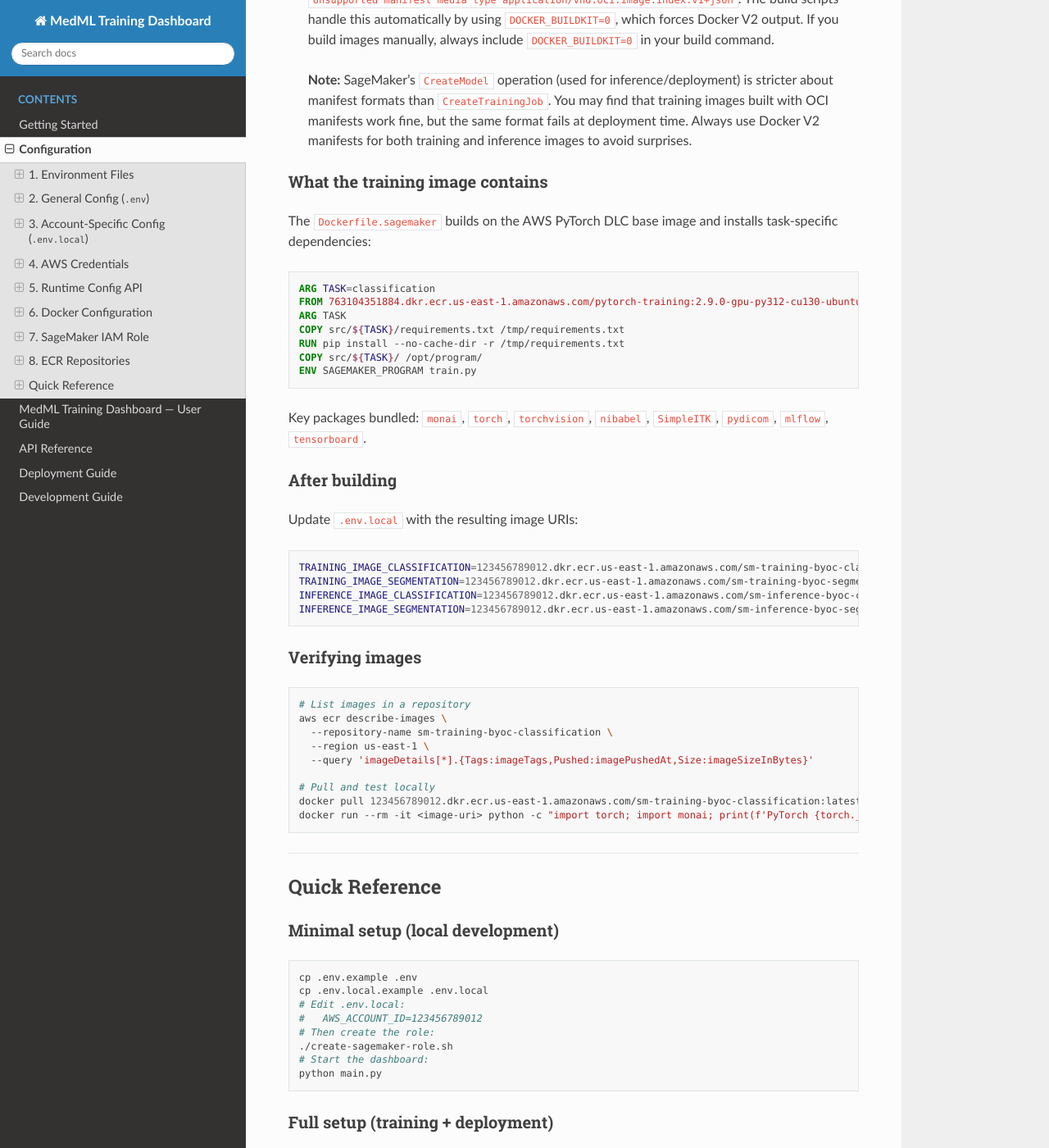
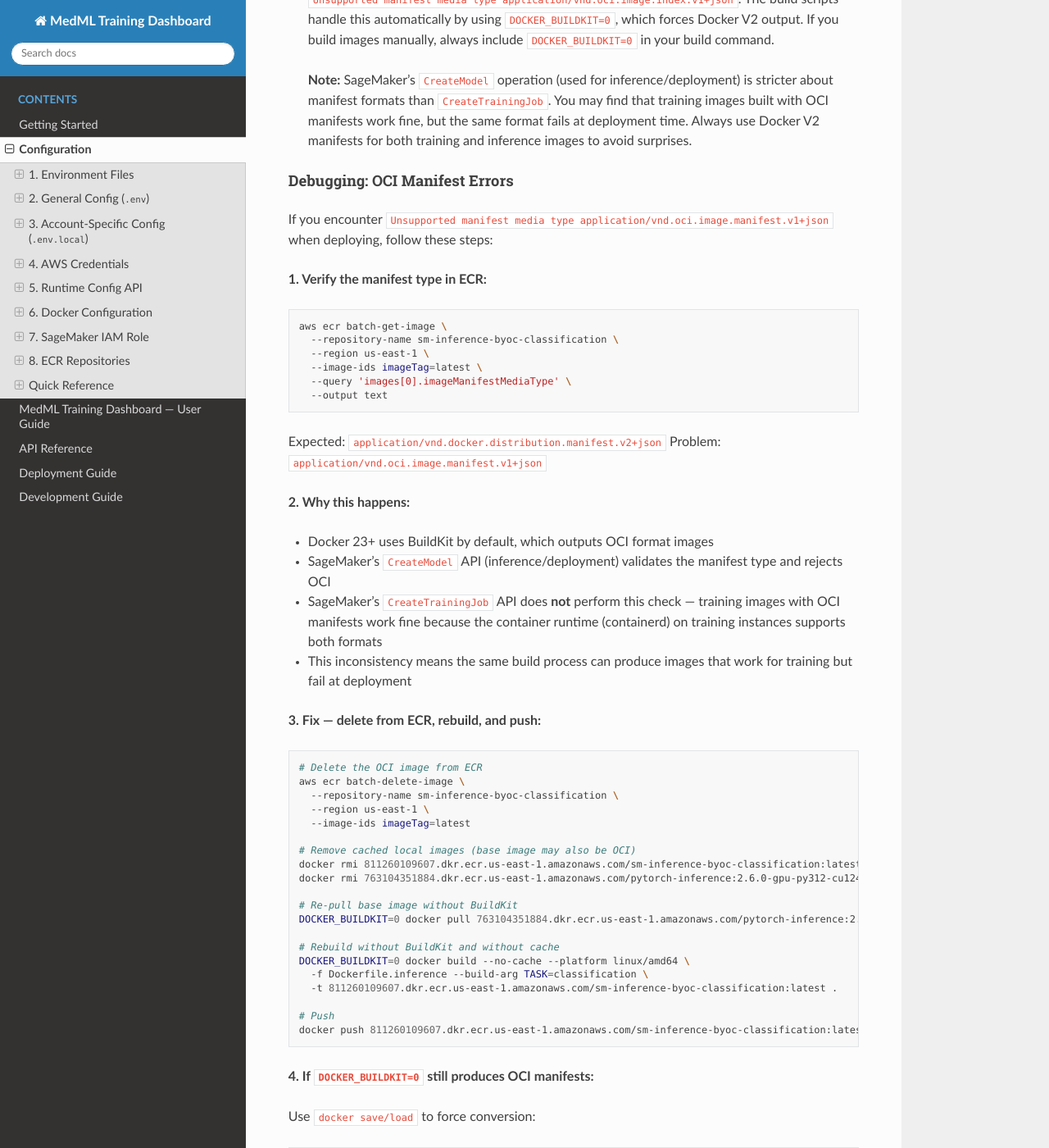
Before and after one commit to aws-samples/sample-medical-imaging-mlops, a Sphinx documentation site: the page built from docs/configuration.md, in a window 1280 px wide and 1400 px high, scrolled down 10447 px. Shown: the whole window at 82% size. Built offline with Sphinx 7.4.7 and the Read the Docs theme 3.1.0, drawn with Linux system fonts in a browser that asks for light colours; some of the changed text lies outside the part shown.

Commit message:
Docs: add OCI manifest debugging section with step-by-step fix and references

````diff
--- a/docs/configuration.md
+++ b/docs/configuration.md
@@ -450,6 +450,89 @@ Each script automatically:
 >
 > **Note:** SageMaker's `CreateModel` operation (used for inference/deployment) is stricter about manifest formats than `CreateTrainingJob`. You may find that training images built with OCI manifests work fine, but the same format fails at deployment time. Always use Docker V2 manifests for both training and inference images to avoid surprises.
 
+#### Debugging: OCI Manifest Errors
+
+If you encounter `Unsupported manifest media type application/vnd.oci.image.manifest.v1+json` when deploying, follow these steps:
+
+**1. Verify the manifest type in ECR:**
+
+```bash
+aws ecr batch-get-image \
+  --repository-name sm-inference-byoc-classification \
+  --region us-east-1 \
+  --image-ids imageTag=latest \
+  --query 'images[0].imageManifestMediaType' \
+  --output text
+```
+
+Expected: `application/vnd.docker.distribution.manifest.v2+json`
+Problem: `application/vnd.oci.image.manifest.v1+json`
+
+**2. Why this happens:**
+
+- Docker 23+ uses BuildKit by default, which outputs OCI format images
+- SageMaker's `CreateModel` API (inference/deployment) validates the manifest type and rejects OCI
+- SageMaker's `CreateTrainingJob` API does **not** perform this check — training images with OCI manifests work fine because the container runtime (containerd) on training instances supports both formats
+- This inconsistency means the same build process can produce images that work for training but fail at deployment
+
+**3. Fix — delete from ECR, rebuild, and push:**
+
+```bash
+# Delete the OCI image from ECR
+aws ecr batch-delete-image \
+  --repository-name sm-inference-byoc-classification \
+  --region us-east-1 \
+  --image-ids imageTag=latest
+
+# Remove cached local images (base image may also be OCI)
+docker rmi 811260109607.dkr.ecr.us-east-1.amazonaws.com/sm-inference-byoc-classification:latest
+docker rmi 763104351884.dkr.ecr.us-east-1.amazonaws.com/pytorch-inference:2.6.0-gpu-py312-cu124-ubuntu22.04-sagemaker
+
+# Re-pull base image without BuildKit
+DOCKER_BUILDKIT=0 docker pull 763104351884.dkr.ecr.us-east-1.amazonaws.com/pytorch-inference:2.6.0-gpu-py312-cu124-ubuntu22.04-sagemaker
+
+# Rebuild without BuildKit and without cache
+DOCKER_BUILDKIT=0 docker build --no-cache --platform linux/amd64 \
+  -f Dockerfile.inference --build-arg TASK=classification \
+  -t 811260109607.dkr.ecr.us-east-1.amazonaws.com/sm-inference-byoc-classification:latest .
+
+# Push
+docker push 811260109607.dkr.ecr.us-east-1.amazonaws.com/sm-inference-byoc-classification:latest
+```
+
+**4. If `DOCKER_BUILDKIT=0` still produces OCI manifests:**
+
+Use `docker save/load` to force conversion:
+
+```bash
+docker save <image-uri>:latest -o /tmp/inference.tar
+docker rmi <image-uri>:latest
+docker load -i /tmp/inference.tar
+docker push <image-uri>:latest
+rm /tmp/inference.tar
+```
+
+Or configure the Docker daemon to disable OCI output:
+
+```bash
+sudo tee /etc/docker/daemon.json <<'EOF'
+{
+  "features": {
+    "containerd-snapshotter": false
+  }
+}
+EOF
+sudo systemctl restart docker
+```
+
+**5. References:**
+
+- [AWS re:Post — OCI format unsupported when creating a SageMaker model](https://repost.aws/questions/QUQgFRXiCYTjCtyxH_e2x9yg/oci-format-unsupported-when-creating-a-sagemaker-model)
+- [AWS re:Post — Manifest error when staging ML model](https://repost.aws/questions/QUYwYL0SKaTQWvQMyqCSBvdQ/manifest-error-when-staging-ml-model)
+- [Stack Overflow — Error when using CreateModel for SageMaker](https://stackoverflow.com/questions/74229726/error-when-using-createmodel-function-for-sagemaker)
+- [MLflow GitHub Issue #13834 — Unsupported manifest media type](https://github.com/mlflow/mlflow/issues/13834)
+- [AWS re:Post — SageMaker Docker OCI manifests support (feature request)](https://repost.aws/questions/QUkzwkEHI-SgeXyjybgq3vLw/sagemaker-docker-oci-manifests-support)
+
 ### What the training image contains
 
 The `Dockerfile.sagemaker` builds on the AWS PyTorch DLC base image and installs task-specific dependencies:
````
